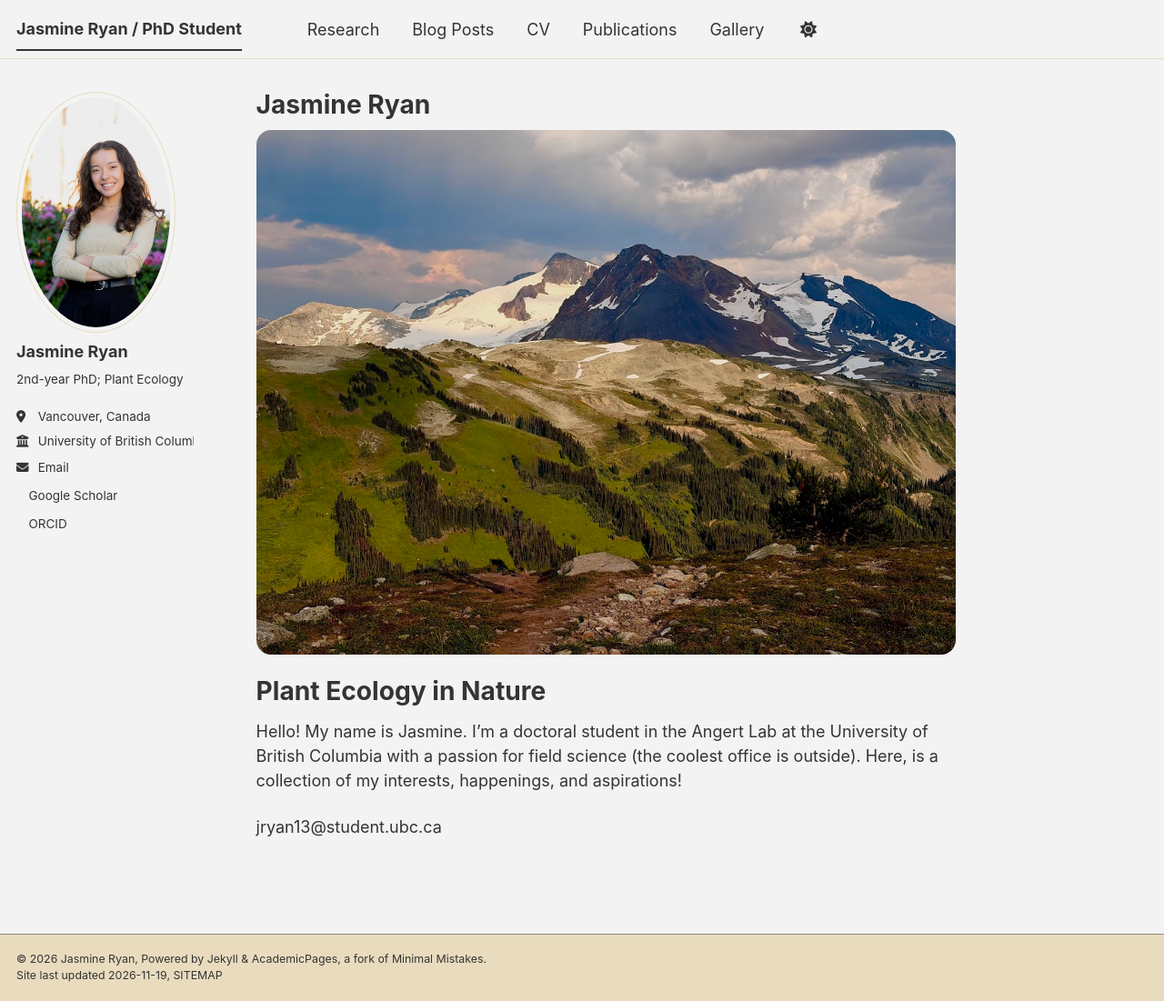
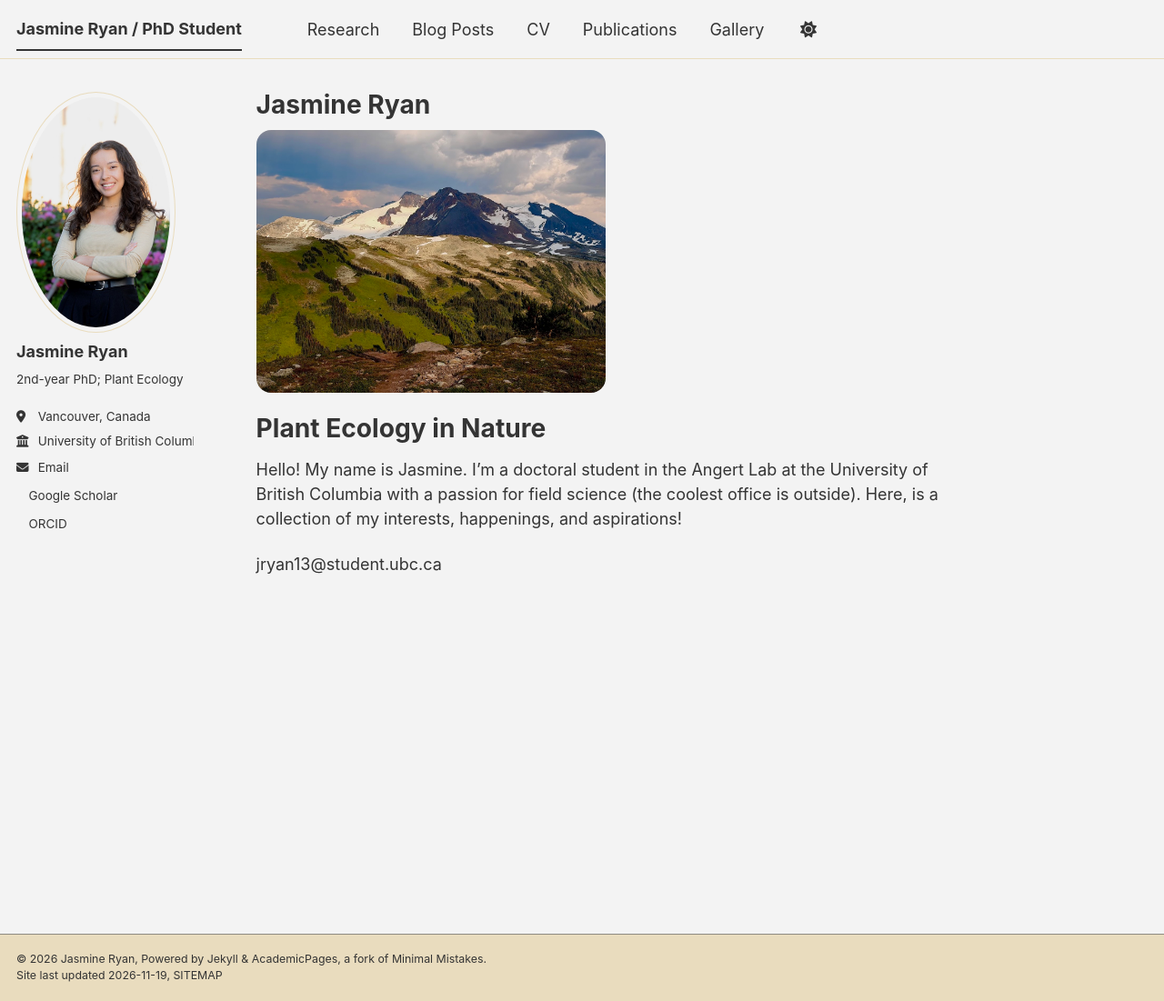
Before and after one commit to jasminexryan/jasminexryan.github.io, a Jekyll site: the page built from _pages/about.md, in a window 1280 px wide and 1101 px high. Shown: the whole window at 91% size. Built offline with Jekyll 4.4.1, drawn with Linux system fonts in a browser that asks for light colours; a script bundle is joined from its source files by our own code; a style sheet for code colours, icons or effects is not loaded.

Commit message:
Update about.md

```diff
--- a/_pages/about.md
+++ b/_pages/about.md
@@ -7,7 +7,7 @@ redirect_from:
   - /about.html
 ---
 
-![Musical Bumps Trail, Garibaldi Provincial Park. 2026]({{ site.baseurl }}/images/musicalbumps.jpg){: style="border-radius:16px;"}
+![Musical Bumps Trail, Garibaldi Provincial Park. 2026]({{ site.baseurl }}/images/musicalbumps.jpg){: style="border-radius:16px; width:50%;"}
 
 
 Plant Ecology in Nature
```
